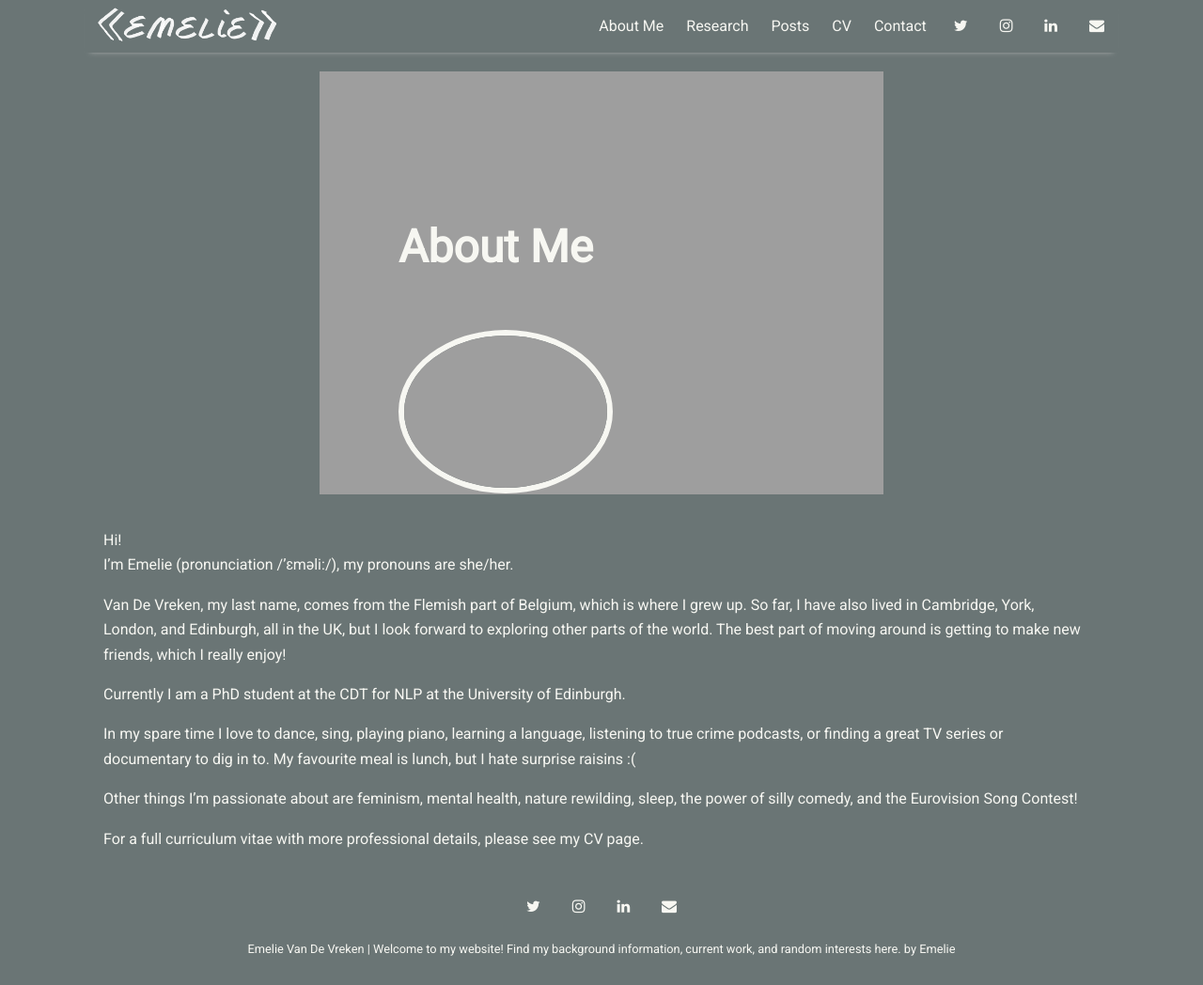
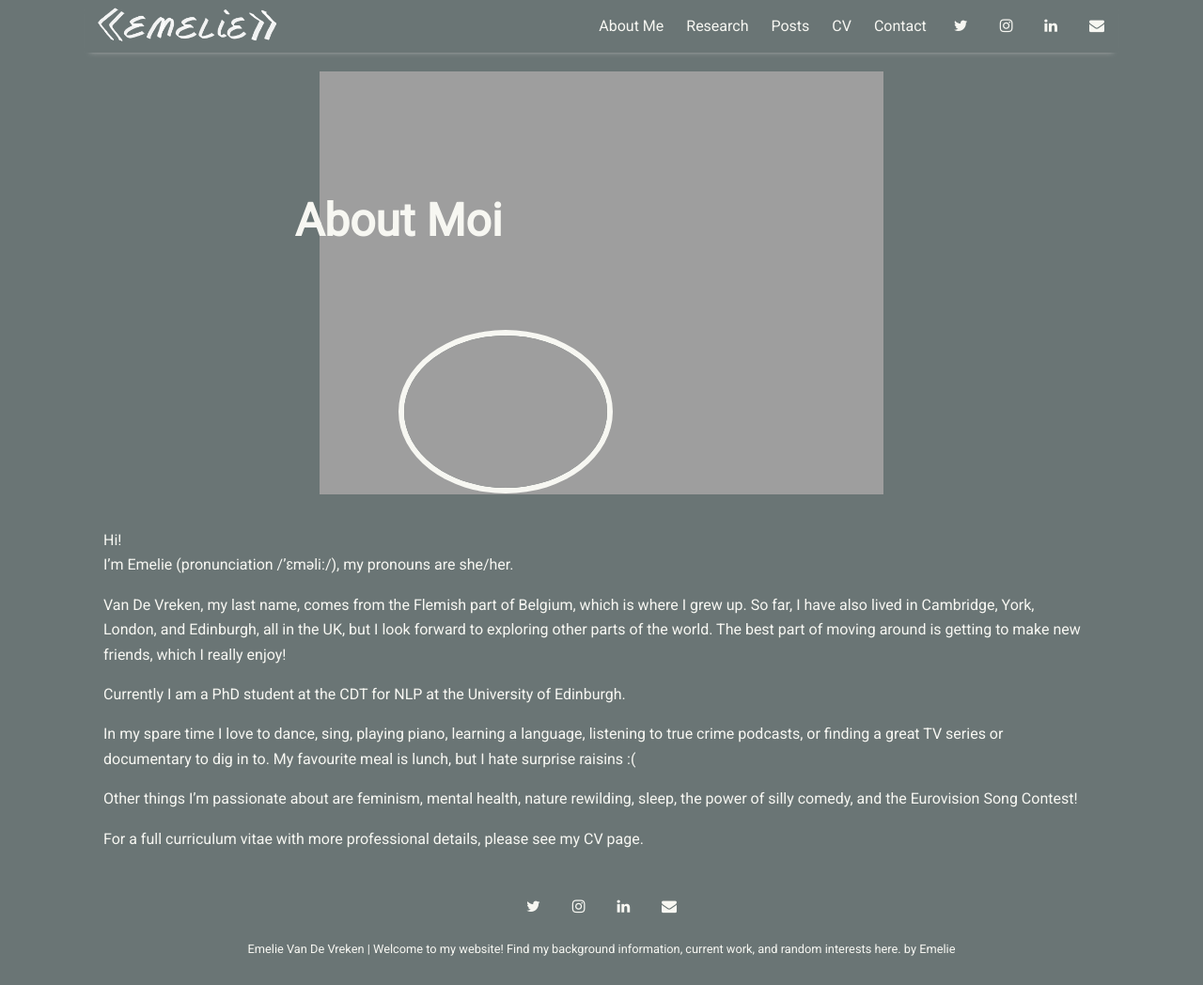
Before and after one commit to evdv/evdv.github.io, a Jekyll site: the page built from _pages/about.md, in a window 1280 px wide and 1048 px high. Shown: the whole window at 94% size. Built offline with Jekyll 4.4.1, drawn with Linux system fonts in a browser that asks for light colours; nearby versions of some CDN libraries.

Commit message:
More positioning

```diff
--- a/_pages/about.md
+++ b/_pages/about.md
@@ -1,6 +1,6 @@
 ---
 layout: special-header-page
-title: About Me
+title: About Moi
 permalink: /about
 header-image: dark/dark-loch.jpg
 round-image: me/selfie.jpg
--- a/_sass/_page.scss
+++ b/_sass/_page.scss
@@ -51,7 +51,7 @@
   position: absolute;
   top: 35%;
   left: 30%;
-  //transform: translate(-50%, -50%);
+  transform: translate(-50%, -50%);
   font-weight: bold;
   font-size: 3rem;
   background-color: rgba(255, 255, 255, 0.0);
```
